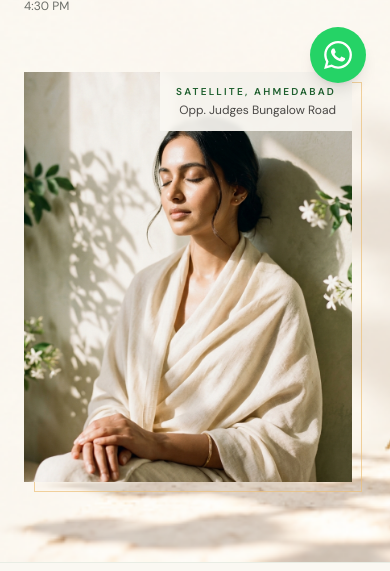
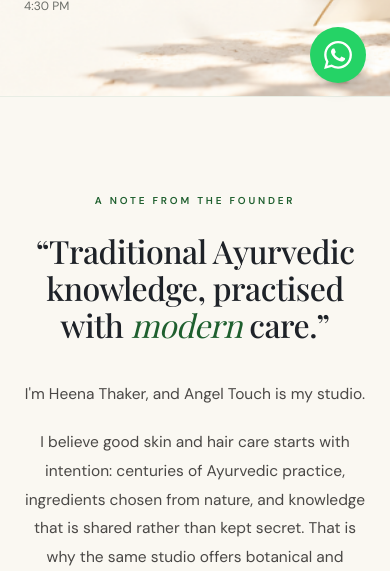
Before and after one commit to Hetsoni28/Angel-Touch, a Next.js app: page / in a window 390 px wide. Shown: the part 737-1308 px from the top of the page. Built offline with nearby package versions, Linux system fonts and the light colour scheme; no server answers.

Commit message:
style: hide home hero photos on phones
Phones get the text-only hero; tablet and desktop unchanged. The hidden photo
requests the smallest variant on phones so it costs almost nothing to load.

```diff
--- a/src/components/organisms/HeroSection.tsx
+++ b/src/components/organisms/HeroSection.tsx
@@ -95,13 +95,14 @@ export function HeroSection() {
           </FadeIn>
         </div>
 
-        <FadeIn direction="none" delay={0.1} className="relative w-full">
+        {/* Photos are shown from tablet width up; phones get the text-only hero */}
+        <FadeIn direction="none" delay={0.1} className="relative w-full hidden sm:block">
           <div className="relative offset-frame mr-3.5 sm:mr-4">
             {/* Main photo: loads immediately (no wipe) and drifts slowly as you scroll */}
             <CinematicImage
               src="/images/hero_ayurvedic_wellness.jpg"
               alt="Serene woman embracing holistic Ayurvedic wellness and natural beauty at Angel Touch"
-              sizes="(max-width: 1024px) 100vw, 50vw"
+              sizes="(max-width: 639px) 16px, (max-width: 1024px) 100vw, 50vw"
               priority
               parallax={5}
               className="w-full aspect-[4/5] sm:aspect-[5/5.4] lg:aspect-[4/5] bg-[#e9f3e9]"
```
